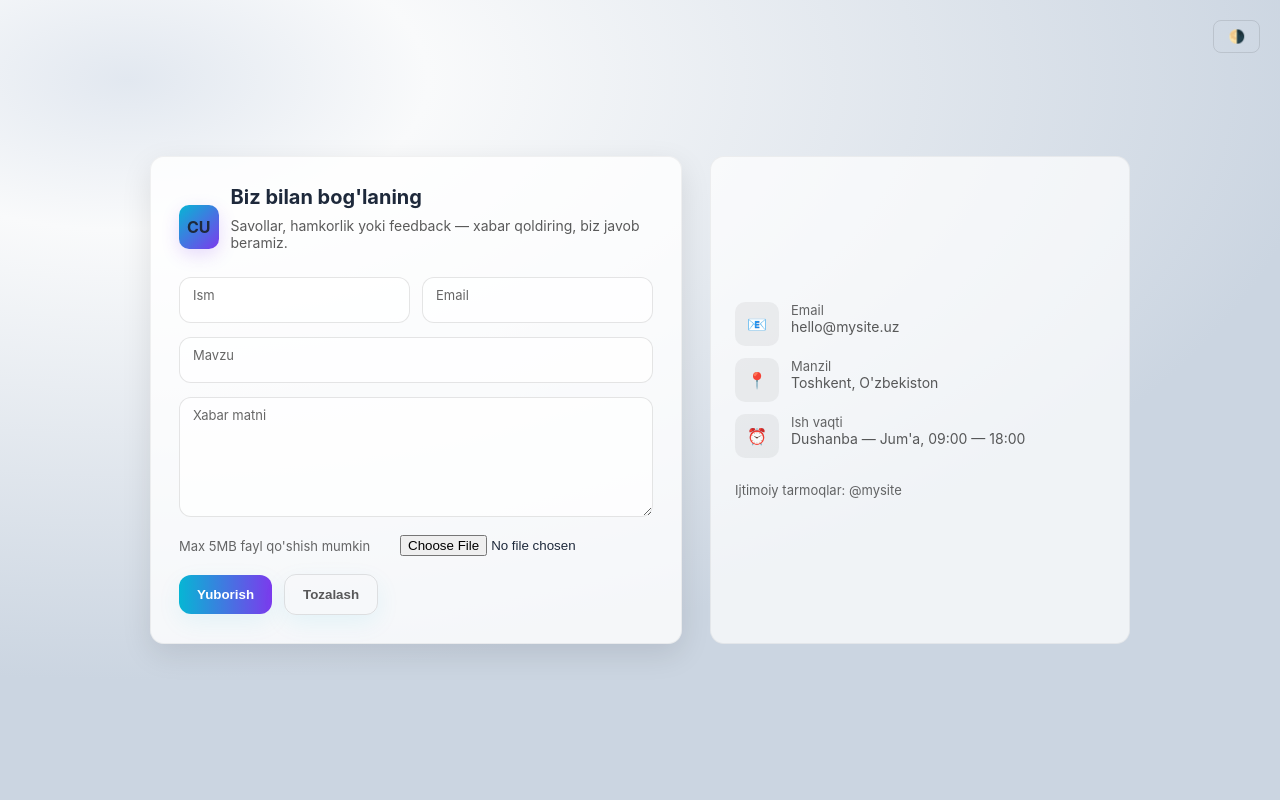
After one commit to samadbek-dev/PHP_lesson, a PHP site: page /about_us.php in a window 1280 px wide. The commit adds this page. Run offline with PHP 8.4, Linux system fonts and the light colour scheme.

```diff
--- /dev/null
+++ b/about_us.php
@@ -0,0 +1,325 @@
+<?php
+    $name=$email=$subject=$message="";
+    $nameErr=$emailErr=$subjectErr=$messageErr="";
+
+if($_SERVER['REQUEST_METHOD']=='POST'){
+    if(empty($_POST['name'])){
+        $nameErr="Name is required";
+    }else{
+        $name=$_POST['name'];
+        if (!preg_match("/^[a-zA-Z-' ]*$/",$name)) {
+            $nameErr = "faqat harflar va bosh joy bo'lishi kerak!";
+          }
+    }
+    if(empty($_POST['email'])){
+        $emailErr="Email is required";
+    }else{
+        $email=$_POST['email'];
+        if (!filter_var($email, FILTER_VALIDATE_EMAIL)) {
+            $emailErr = "Noto'g'ri email format!";
+          }
+}
+    if(empty($_POST['subject'])){
+        $subjectErr="Subject is required";
+    }else{
+        $subject=$_POST['subject'];
+        if (!preg_match("/^[a-zA-Z-' ]*$/",$subject)) {
+            $subjectErr = "faqat harflar va bosh joy bo'lishi kerak!";
+          }
+}
+}
+?>
+<!doctype html>
+<html lang="uz">
+<head>
+  <meta charset="utf-8">
+  <meta name="viewport" content="width=device-width,initial-scale=1">
+  <title>Contact Us — Chiroyli Forma</title>
+  <style>
+    :root{
+      --bg:#f9fafb;
+      --card:#ffffffcc;
+      --accent1:#06b6d4;
+      --accent2:#7c3aed;
+      --glass: rgba(0,0,0,0.05);
+      --muted: rgba(20,20,20,0.7);
+      --radius:14px;
+      font-family: Inter, ui-sans-serif, system-ui, -apple-system, 'Segoe UI', Roboto, 'Helvetica Neue', Arial;
+    }
+
+    *{box-sizing:border-box}
+    html,body{height:100%}
+    body{
+      margin:0;
+      background: radial-gradient(1200px 600px at 10% 10%, #e2e8f0 0%, var(--bg) 25%, #cbd5e1 100%);
+      color:#1e293b;
+      display:flex;
+      align-items:center;
+      justify-content:center;
+      padding:32px;
+      overflow-x:hidden;
+      transition:background 0.6s ease, color 0.6s ease;
+    }
+
+    body.dark{
+      background: radial-gradient(1200px 600px at 10% 10%, #071129 0%, #0f1724 25%, #02101a 100%);
+      color:#e6eef8;
+    }
+
+    .wrapper{
+      width:100%;
+      max-width:980px;
+      display:grid;
+      grid-template-columns:1fr 420px;
+      gap:28px;
+      align-items:stretch;
+      animation: fadeIn 1s ease forwards;
+    }
+
+    @keyframes fadeIn{
+      from{opacity:0;transform:translateY(40px);}
+      to{opacity:1;transform:translateY(0);}
+    }
+
+    .card, .side{
+      animation: slideUp 1s ease forwards;
+      opacity:0;
+      animation-delay:.2s;
+    }
+
+    @keyframes slideUp{
+      from{opacity:0;transform:translateY(20px);}
+      to{opacity:1;transform:translateY(0);}
+    }
+
+    .card{
+      background: var(--card);
+      border-radius:var(--radius);
+      padding:28px;
+      backdrop-filter: blur(8px) saturate(120%);
+      box-shadow: 0 10px 30px rgba(2,6,23,0.1);
+      border:1px solid rgba(0,0,0,0.05);
+      transition:background 0.6s ease, color 0.6s ease;
+    }
+
+    .brand{display:flex;gap:12px;align-items:center;margin-bottom:8px}
+    .logo{
+      width:44px;height:44px;border-radius:10px;display:grid;place-items:center;
+      background:linear-gradient(135deg,var(--accent1),var(--accent2));font-weight:700;
+      box-shadow:0 6px 18px rgba(124,58,237,0.18);
+      transition:transform .3s ease;
+    }
+    .logo:hover{transform:rotate(10deg) scale(1.05)}
+
+    h1{margin:0;font-size:20px;animation: fadeInText .8s ease forwards;}
+    @keyframes fadeInText{from{opacity:0;transform:translateY(10px)}to{opacity:1;transform:translateY(0)}}
+
+    p.lead{margin:8px 0 18px;color:var(--muted);font-size:14px;animation: fadeInText .9s ease forwards;}
+
+    form{display:flex;flex-direction:column;gap:14px}
+
+    .field{position:relative;transition:all .3s ease}
+
+    input[type=text],input[type=email],textarea,select{
+      width:100%;padding:14px 14px;border-radius:12px;border:1px solid rgba(0,0,0,0.1);
+      background:rgba(255,255,255,0.7);
+      color:inherit;font-size:14px;resize:vertical;min-height:44px;
+      transition:all .25s ease;
+    }
+    input:focus,textarea:focus{border-color:var(--accent2);box-shadow:0 0 0 3px rgba(124,58,237,0.15)}
+
+    body.dark input, body.dark textarea{
+      background:linear-gradient(180deg, rgba(255,255,255,0.02), rgba(255,255,255,0.03));
+      border-color:rgba(255,255,255,0.08);
+    }
+
+    textarea{min-height:120px;padding-top:18px}
+
+    label.floater{
+      position:absolute;left:14px;top:10px;pointer-events:none;transform-origin:left top;
+      transition:all .18s cubic-bezier(.2,.9,.3,1);color:rgba(0,0,0,0.6);font-size:13px
+    }
+    body.dark label.floater{color:rgba(255,255,255,0.6)}
+
+    input:focus + label.floater, input:not(:placeholder-shown) + label.floater,
+    textarea:focus + label.floater, textarea:not(:placeholder-shown) + label.floater{
+      transform: translateY(-28px) scale(.88);
+      color:var(--accent1);
+    }
+
+    .row{display:flex;gap:12px}
+    .row .field{flex:1}
+
+    .actions{display:flex;gap:12px;align-items:center;margin-top:4px}
+
+    .btn{
+      background:linear-gradient(90deg,var(--accent1),var(--accent2));
+      padding:12px 18px;border-radius:12px;border:0;color:white;font-weight:600;cursor:pointer;
+      box-shadow:0 8px 24px rgba(6,182,212,0.08);transition:transform .25s ease,box-shadow .25s ease,background .4s ease;
+    }
+    .btn:hover{transform:translateY(-2px);box-shadow:0 10px 26px rgba(6,182,212,0.15)}
+    .btn:active{transform:translateY(1px)}
+
+    .btn.sending{background:linear-gradient(90deg,#22c55e,#16a34a)!important;animation: pulse 1s infinite alternate;}
+
+    @keyframes pulse{
+      from{box-shadow:0 0 10px rgba(34,197,94,0.3)}
+      to{box-shadow:0 0 20px rgba(34,197,94,0.6)}
+    }
+
+    .ghost{background:transparent;border:1px solid rgba(0,0,0,0.1);color:var(--muted)}
+
+    .side{
+      display:flex;flex-direction:column;gap:12px;justify-content:center;padding:24px;border-radius:var(--radius);
+      background:rgba(255,255,255,0.7);border:1px solid rgba(0,0,0,0.05);
+      animation-delay:.4s;
+      transition:background 0.6s ease;
+    }
+    body.dark .side{background:linear-gradient(180deg, rgba(255,255,255,0.02), rgba(255,255,255,0.01));border:1px solid rgba(255,255,255,0.03)}
+
+    .info{display:flex;gap:12px;align-items:flex-start;opacity:0;animation:fadeIn .8s ease forwards;}
+    .info:nth-child(1){animation-delay:.5s}
+    .info:nth-child(2){animation-delay:.7s}
+    .info:nth-child(3){animation-delay:.9s}
+
+    .info .icon{width:44px;height:44px;border-radius:10px;background:var(--glass);display:grid;place-items:center;transition:transform .3s ease}
+    .info .icon:hover{transform:scale(1.1) rotate(8deg)}
+
+    .muted{color:var(--muted);font-size:14px}
+    .small{font-size:13px;color:rgba(0,0,0,0.6)}
+    body.dark .small{color:rgba(255,255,255,0.6)}
+
+    .toast{display:none;padding:12px;border-radius:12px;background:linear-gradient(90deg, rgba(6,182,212,0.12), rgba(124,58,237,0.08));color:var(--muted);animation:fadeIn .3s ease forwards;}
+    .toast.show{display:block}
+
+    .toggle-theme{
+      position:absolute;top:20px;right:20px;cursor:pointer;
+      background:transparent;border:1px solid rgba(0,0,0,0.1);border-radius:8px;padding:8px 14px;font-weight:600;
+      transition:all .3s ease;
+    }
+    body.dark .toggle-theme{border-color:rgba(255,255,255,0.2);color:#fff}
+
+    @media (max-width:880px){
+      .wrapper{grid-template-columns:1fr;max-width:720px}
+      .side{order:2}
+    }
+  </style>
+</head>
+<body>
+  <button id="themeToggle" class="toggle-theme">🌗</button>
+  <div class="wrapper">
+    <div class="card">
+      <div class="brand">
+        <div class="logo">CU</div>
+        <div>
+          <h1>Biz bilan bog'laning</h1>
+          <p class="lead">Savollar, hamkorlik yoki feedback — xabar qoldiring, biz javob beramiz.</p>
+        </div>
+      </div>
+
+      <form action=""  method="POST" id="contactForm" novalidate>
+        <div class="row">
+          <div class="field">
+            <input id="name" name="name" type="text" placeholder=" " required aria-required="true" value="<?=$name?>"/>
+            <span style="color: red;"> <?=$nameErr?> </span>
+            <label for="name" class="floater">Ism</label>
+          </div>
+          <div class="field">
+            <input id="email" name="email" type="email" placeholder=" " required aria-required="true" value="<?=$email?>"/>
+            <span style="color:red;"> <?=$emailErr?></span>
+            <label for="email" class="floater">Email</label>
+          </div>
+        </div>
+
+        <div class="field">
+          <input id="subject" name="subject" type="text" placeholder=" " value="<?=$subject?>"/>
+          <span style="color: red;"> <?= $subjectErr ?></span>
+          <label for="subject" class="floater">Mavzu</label>
+        </div>
+
+        <div class="field">
+          <textarea id="message" name="message" placeholder=" " required aria-required="true"></textarea>
+          <label for="message" class="floater">Xabar matni</label>
+        </div>
+
+        <div style="display:flex;gap:12px;align-items:center;justify-content:space-between">
+          <div class="small muted">Max 5MB fayl qo'shish mumkin</div>
+          <div style="display:flex;gap:8px;align-items:center">
+            <input id="attach" name="attach" type="file" accept="image/*,.pdf">
+          </div>
+        </div>
+
+        <div class="actions">
+          <button type="submit" class="btn" id="submitBtn">Yuborish</button>
+          <button type="reset" class="btn ghost">Tozalash</button>
+          <div style="flex:1"></div>
+        </div>
+
+        <div id="toast" class="toast" role="status" aria-live="polite"></div>
+      </form>
+    </div>
+
+    <aside class="side">
+      <div class="info">
+        <div class="icon">📧</div>
+        <div>
+          <div class="small">Email</div>
+          <div class="muted">hello@mysite.uz</div>
+        </div>
+      </div>
+
+      <div class="info">
+        <div class="icon">📍</div>
+        <div>
+          <div class="small">Manzil</div>
+          <div class="muted">Toshkent, O'zbekiston</div>
+        </div>
+      </div>
+
+      <div class="info">
+        <div class="icon">⏰</div>
+        <div>
+          <div class="small">Ish vaqti</div>
+          <div class="muted">Dushanba — Jum'a, 09:00 — 18:00</div>
+        </div>
+      </div>
+
+      <div style="margin-top:12px" class="small muted">Ijtimoiy tarmoqlar: @mysite</div>
+    </aside>
+  </div>
+
+  <script>
+    // const form = document.getElementById('contactForm');
+    // const toast = document.getElementById('toast');
+    // const themeToggle = document.getElementById('themeToggle');
+    // const submitBtn = document.getElementById('submitBtn');
+
+    // themeToggle.addEventListener('click', ()=>{
+    //   document.body.classList.toggle('dark');
+    // });
+
+    // function showToast(msg){
+    //   toast.textContent = msg;
+    //   toast.classList.add('show');
+    //   setTimeout(()=> toast.classList.remove('show'), 4500);
+    // }
+
+    // form.addEventListener('submit', (e)=>{
+    //   e.preventDefault();
+    //   const data = new FormData(form);
+    //   if(!data.get('name') || !data.get('email') || !data.get('message')){
+    //     showToast('Iltimos, barcha majburiy maydonlarni to\'ldiring.');
+    //     return;
+    //   }
+    //   submitBtn.classList.add('sending');
+    //   submitBtn.textContent = 'Yuborilmoqda...';
+    //   setTimeout(()=>{
+    //     showToast('Xabaringiz yuborildi! Tez orada javob beramiz.');
+    //     submitBtn.classList.remove('sending');
+    //     submitBtn.textContent = 'Yuborish';
+    //     form.reset();
+    //   },2000);
+    // });
+  </script>
+</body>
+</html>
--- a/table.php
+++ b/table.php
@@ -48,6 +48,7 @@ $people=[
         tr:nth-child(even) td { background: #fbfdff; }
         tr:last-child td { border-bottom: none; }
         td:first-child {
+
             width: 40%;
             font-weight: 600;
             color: #374151;
```
Also changed, not shown: contact.php (added, +31 -0 lines), date.php (added, +34 -0 lines), index.php (line endings or trailing spaces), 1 other file.
